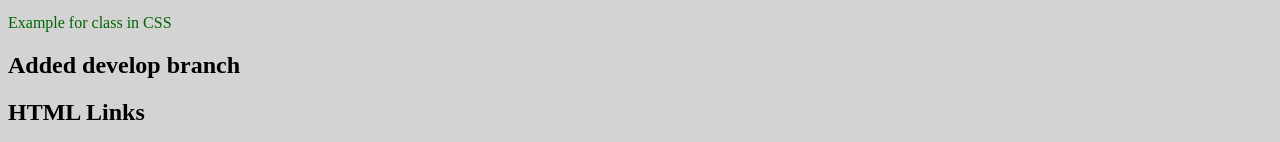
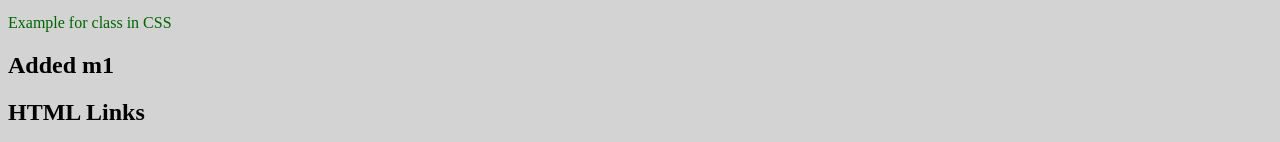
Before and after one commit to nagaraj-byndoor/PnMacTest, a plain HTML site: page index.html in a window 1280 px wide. Shown: the part 539-681 px from the top of the page. Drawn offline with Linux system fonts and the light colour scheme.

Commit message:
m1 added

```diff
--- a/index.html
+++ b/index.html
@@ -61,7 +61,7 @@
 <p class="success">Example for class in CSS</p>
 
 
-<h2>Added develop branch</h2>
+<h2>Added m1 </h2>
 
 
 
```
